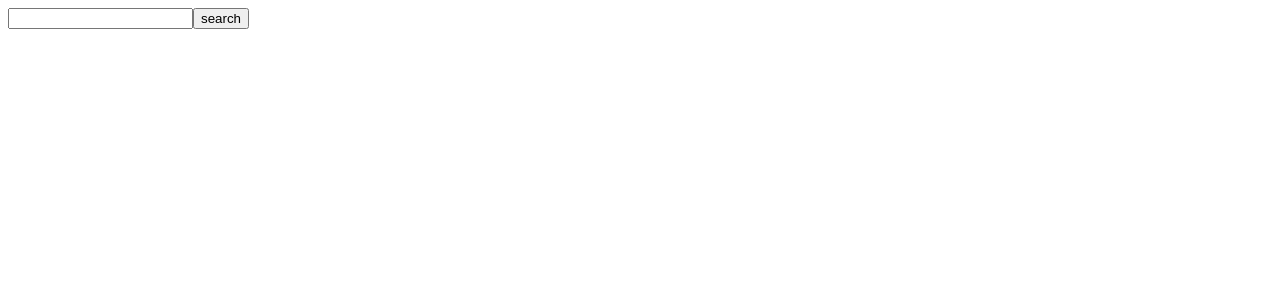
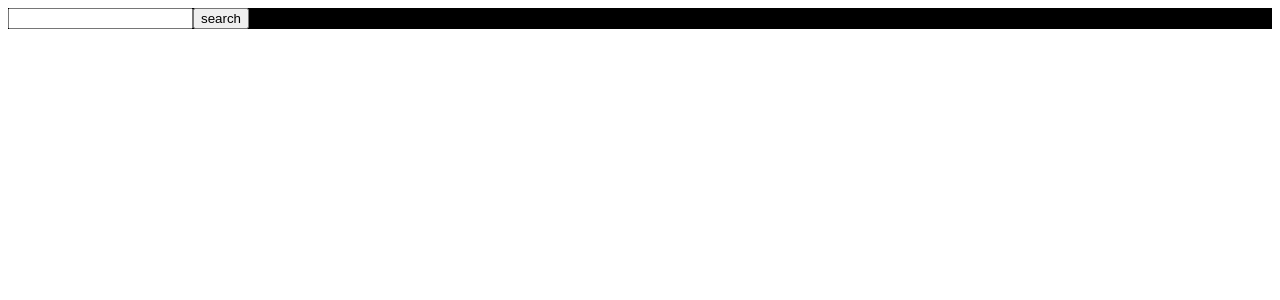
Before and after one commit to hsyeon603/book-search, a React (Vite) app: page / in a window 1280 px wide. Shown: the top 300 px of the page. Built offline with nearby package versions, Linux system fonts and the light colour scheme; the HTML template or start-up script is replaced by a standard one.

Commit message:
➕ Add node-sass dependency and scripts

```diff
--- a/index.html
+++ b/index.html
@@ -4,6 +4,7 @@
     <meta charset="UTF-8" />
     <meta name="viewport" content="width=device-width, initial-scale=1.0" />
     <title>BOOK-SEARCH</title>
+    <link rel="stylesheet" href="/src/style.css" />
   </head>
   <body>
     <div id="root"></div>
--- a/package.json
+++ b/package.json
@@ -7,9 +7,12 @@
     "dev": "vite",
     "build": "vite build",
     "lint": "eslint . --ext js,jsx --report-unused-disable-directives --max-warnings 0",
-    "preview": "vite preview"
+    "preview": "vite preview",
+    "node-sass": "node-sass",
+    "sass": "node-sass -w -r src/styles/main.scss style.css"
   },
   "dependencies": {
+    "node-sass": "^9.0.0",
     "prop-types": "^15.8.1",
     "react": "^18.2.0",
     "react-dom": "^18.2.0",
--- /dev/null
+++ b/src/style.css
@@ -0,0 +1,2 @@
+div {
+  background-color: black; }
--- /dev/null
+++ b/src/styles/main.scss
@@ -0,0 +1,3 @@
+div {
+  background-color: black;
+}
```
Also changed, not shown: 1 other file (tests, documents, lock files or other folders).
